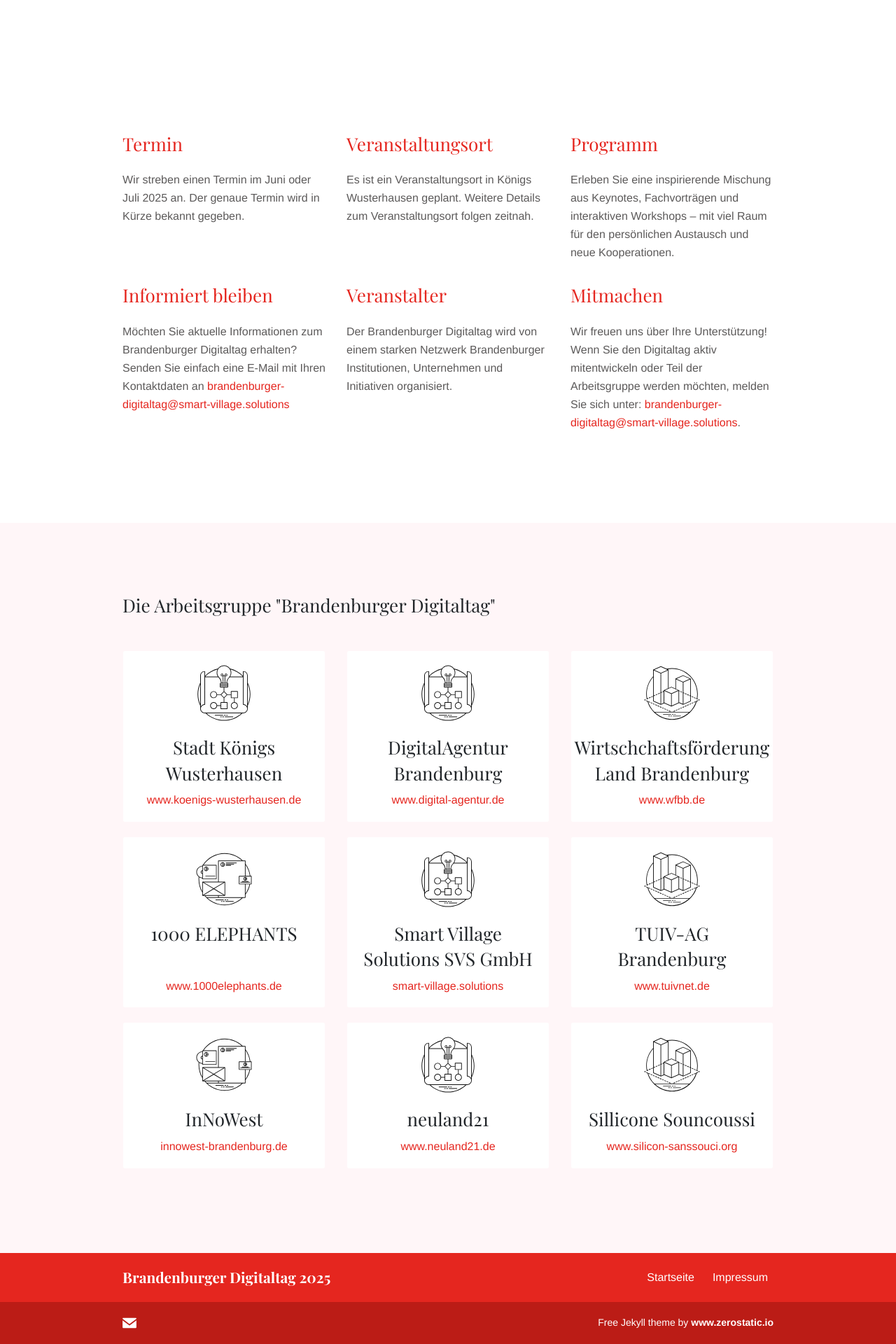
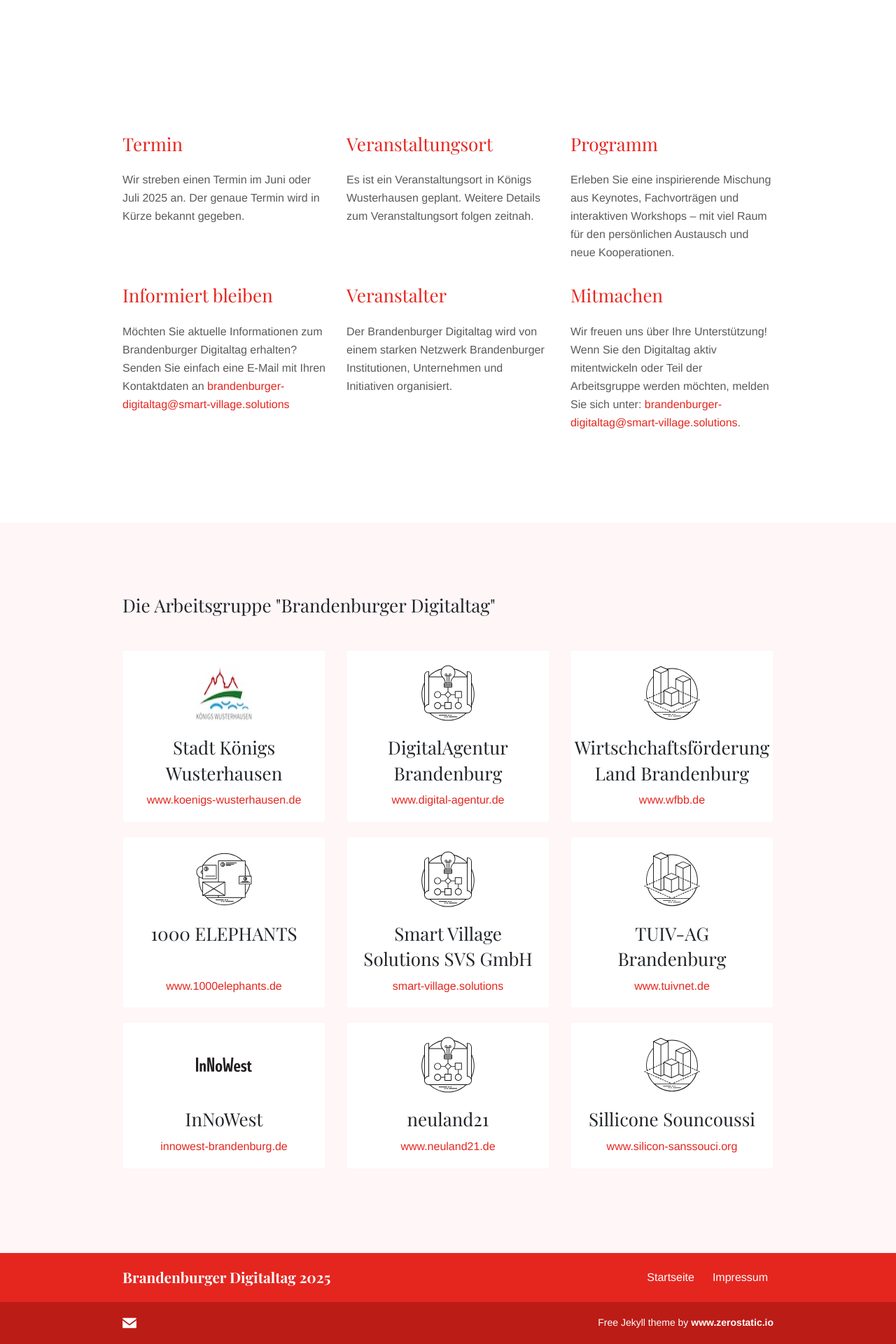
Before and after one commit to smart-village-solutions/brandenburger-digitaltag, a Jekyll site: the page built from index.md, in a window 1280 px wide. Shown: the part 926-2846 px from the top of the page at 70% size. Built offline with Jekyll 4.4.1, drawn with Linux system fonts in a browser that asks for light colours.

Commit message:
First logos

```diff
--- a/_data/features.json
+++ b/_data/features.json
@@ -3,9 +3,8 @@
     "title": "Stadt Königs Wusterhausen",
     "description": "<a href='https://www.koenigs-wusterhausen.de'>www.koenigs-wusterhausen.de</a>",
     "image": {
-      "url": "images/features/noun_The Process_1885341.svg",
-      "width": 80,
-      "height": 80
+      "url": "images/ag/Koenigs-Wusterhausen.jpg",
+      "width": 80
     }
   },
   {
@@ -57,9 +56,8 @@
     "title": "InNoWest",
     "description": "<a href='https://innowest-brandenburg.de'>innowest-brandenburg.de</a>",
     "image": {
-      "url": "images/features/noun_branding_1885335.svg",
-      "width": 80,
-      "height": 80
+      "url": "images/ag/InnoWest.svg",
+      "width": 80
     }
   },
   {
```
Also changed, not shown: images/ag/InnoWest.svg (added), images/ag/Koenigs-Wusterhausen.jpg (added).
